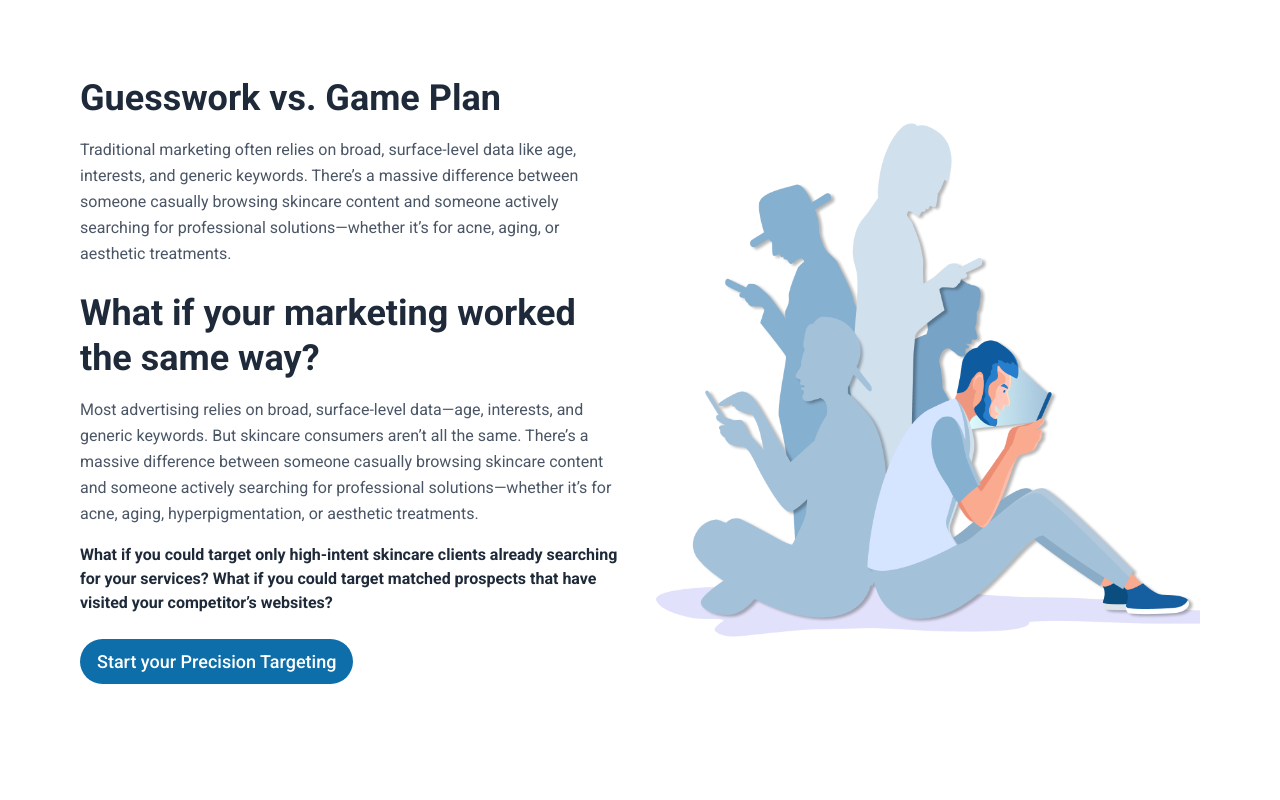
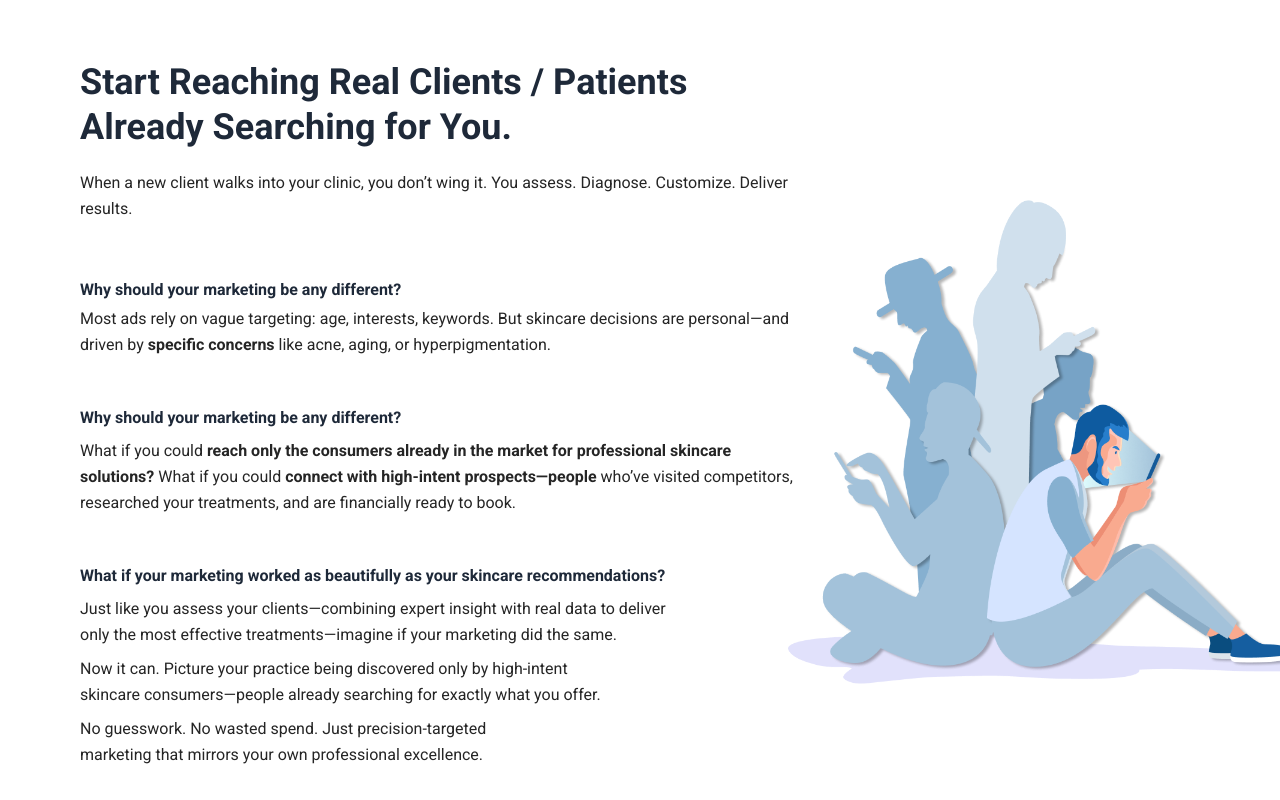
Before and after one commit to farazmahmood1/lead-gen-system-frontend, a Next.js app: page / in a window 1280 px wide. Shown: the part 820-1620 px from the top of the page. Built offline with nearby package versions, Linux system fonts and the light colour scheme.

Commit message:
updated the UI

```diff
--- a/src/app/(main)/pages/homepage/About.js
+++ b/src/app/(main)/pages/homepage/About.js
@@ -1,47 +1,48 @@
-import Button from "@/components/common/Button";
 
 export default function About() {
   return (
-    <div className="relative min-h-screen w-full flex flex-col lg:flex-row items-center justify-between gap-8 px-6 py-10 lg:p-20">
-      <div className="flex-1 max-w-full lg:max-w-[50%] text-center lg:text-left">
-        <h1 className="text-3xl lg:text-4xl font-bold leading-tight text-gray-800 mb-4">
-          Guesswork vs. Game Plan
+    <>
+      <div className="relative min-h-screen w-full flex flex-col lg:flex-row items-center justify-between gap-8 px-6 py-10 lg:px-20 lg:py-20 lg:pt-20 lg:pb-0">
+        <div className="flex-1 max-w-full lg:max-w-[65%] text-center lg:text-left">
+          <h1 className="text-3xl lg:text-4xl font-bold leading-tight text-gray-800 mb-5">
+            Start Reaching Real Clients / Patients Already Searching for You.
           </h1>
-        <p className="text-gray-600 leading-relaxed mb-6">
-          Traditional marketing often relies on broad, surface-level data like
-          age, interests, and generic keywords. There’s a massive difference
-          between someone casually browsing skincare content and someone
-          actively searching for professional solutions—whether it’s for acne,
-          aging, or aesthetic treatments.
+          <p className="text-[#252525] leading-relaxed mb-14">
+            When a new client walks into your clinic, you don’t wing it. You assess. Diagnose. Customize. Deliver results.
           </p>
-        <h1 className="text-3xl lg:text-4xl font-bold leading-tight text-gray-800 mb-4">
-          What if your marketing worked the same way?
-        </h1>
-        <p className="text-gray-600 leading-relaxed mb-4">
-          Most advertising relies on broad, surface-level data—age, interests,
-          and generic keywords. But skincare consumers aren’t all the same.
-          There’s a massive difference between someone casually browsing
-          skincare content and someone actively searching for professional
-          solutions—whether it’s for acne, aging, hyperpigmentation, or
-          aesthetic treatments.
+          <p className="font-semibold text-gray-800 mb-1">
+            Why should your marketing be any different?
           </p>
-        <p className="font-semibold text-gray-800 mb-6">
-          What if you could target only high-intent skincare clients already
-          searching for your services? What if you could target matched
-          prospects that have visited your competitor’s websites?
+          <p className="text-[#252525] leading-relaxed mb-12">
+            Most ads rely on vague targeting: age, interests, keywords. But skincare decisions are personal—and <br /> driven by <span className="font-semibold">specific concerns</span> like acne, aging, or hyperpigmentation.
           </p>
-        <Button size="md" className="mt-6">
-          Start your Precision Targeting
-        </Button>
+          <p className="font-semibold text-gray-800 mb-2">
+            Why should your marketing be any different?
+          </p>
+          <p className="text-[#252525] leading-relaxed mb-12">
+            What if you could <span className="font-semibold">reach only the consumers already in the market for professional skincare solutions?</span> What if you could <span className="font-semibold">connect with high-intent prospects—people </span> who’ve visited competitors, researched your treatments, and are financially ready to book.
+          </p>
+          <p className="font-semibold text-gray-800 mb-2">
+            What if your marketing worked as beautifully as your skincare recommendations?
+          </p>
+          <p className="text-[#252525] leading-relaxed mb-2">
+            Just like you assess your clients—combining expert insight with real data to deliver <br /> only the most effective treatments—imagine if your marketing did the same.
+          </p>
+          <p className="text-[#252525] leading-relaxed mb-2">
+            Now it can. Picture your practice being discovered only by high-intent <br /> skincare consumers—people already searching for exactly what you offer.
+          </p>
+          <p className="text-[#252525] leading-relaxed mb-4">
+            No guesswork. No wasted spend. Just precision-targeted <br /> marketing that mirrors your own professional excellence.
+          </p>
         </div>
-
-      <div className="flex-1 max-w-full lg:max-w-[50%]">
+        <div className="flex-1 max-w-full lg:max-w-[40%] absolute mt-10" style={{ right: "-20px" }}>
           <img
             src="/assets/Group.png"
-          alt="Skincare consumer"
+            alt="A skincare consumer researching professional skincare solutions"
             className="h-auto w-full object-contain"
           />
         </div>
       </div>
+    </>
   );
 }
--- a/src/app/(main)/pages/homepage/Analysis.js
+++ b/src/app/(main)/pages/homepage/Analysis.js
@@ -2,7 +2,18 @@ import Button from "@/components/common/Button";
 import { Checkbox } from "@/components/common";
 export default function Analysis() {
   return (
-    <div className="relative min-h-screen w-full mt-5 flex flex-col-reverse lg:flex-row items-center justify-between gap-8 px-6 py-10 lg:p-20">
+    <>
+      <div className="relative w-full lg:px-20 lg:py-20 lg:pt-20 lg:pb-0">
+      <div>
+          <h3 className="text-3xl lg:text-4xl font-bold leading-tight text-gray-800 mb-5">
+            Let your marketing reflect the same brilliance you bring to every treatment.
+          </h3>
+          <Button size="md" className="mt-20">
+            Start your Precision Targeting
+          </Button>
+        </div>
+      </div>
+      <div className="relative min-h-screen w-full flex flex-col-reverse lg:flex-row items-center justify-between gap-8 px-6 py-10 lg:p-20">
         {/* Image Section */}
         <div className="flex-1 max-w-full lg:max-w-[50%]">
           <img
@@ -65,5 +76,6 @@ export default function Analysis() {
           </ul>
         </div>
       </div>
+    </>
   );
 }
--- a/src/app/(main)/pages/homepage/Hero.js
+++ b/src/app/(main)/pages/homepage/Hero.js
@@ -7,9 +7,8 @@ export default function Hero() {
       <div className="absolute top-0 z-1 left-0 w-full h-full bg-gradient-to-r from-[#e8f1f8] to-transparent flex items-center justify-start p-6 md:p-20">
         <div className="max-w-lg text-center md:text-left">
           <h1 className="text-3xl md:text-4xl leading-[35px] md:leading-[45px] text-gray-800" style={{ fontWeight: 999 }}>
-            Find and Convert Engaged Skincare Consumers with Smarter, Precision Targeting
-          </h1>
-          <p className="mt-4 leading-[25px] md:leading-[30px] text-[20px] text-[#252525]" style={{fontWeight:400}} >
+            Find and Convert Engaged Skincare Consumers with Smarter, Precision Targeting          </h1>
+          <p className="mt-4 leading-[25px] md:leading-[30px] text-[20px] text-[#252525]" style={{ fontWeight: 400 }} >
             Claim Exclusive Access by Zip Code.<br />
             Audience refreshed and updated daily.
           </p>
--- a/src/app/(main)/pages/homepage/SkinProspects.js
+++ b/src/app/(main)/pages/homepage/SkinProspects.js
@@ -43,7 +43,7 @@ export default function SkinProspects() {
             <li key={index} className="flex items-start gap-4 lg:gap-7">
               <div className="mt-1">
               <div className="flex flex-col items-center">
-        <div className="w-2 h-2 bg-[#0E6EA9] rounded-full"></div>
+        <div className="w-3 h-3 bg-[#0E6EA9] rounded-full"></div>
         {index !== 5 && (
           <div className="w-[0.8px] h-16 border-l-2 border-[#0E6EA9] border-dashed"></div>
         )}
--- a/src/app/(main)/pages/homepage/index.js
+++ b/src/app/(main)/pages/homepage/index.js
@@ -22,14 +22,14 @@ export default function Home() {
         <div className="mt-4">
           <Working />
         </div>
-        <SkinProspects/>
+        <SkinProspects />
         <Benefits />
       </div>
       <Plans />
       <Skincare />
       <TargetingAdds />
-      <VideoSection/>
-      <PracticeSection/>
+      <VideoSection />
+      <PracticeSection />
     </div>
   );
 }
--- a/src/app/globals.css
+++ b/src/app/globals.css
@@ -1,4 +1,9 @@
 @import "tailwindcss";
+
+html, body {
+  scroll-behavior: smooth;
+  overflow-x: hidden;
+}
 
 :root {
   --background: #ffffff;
```
Lines whose indentation alone changed are shown as unchanged.
